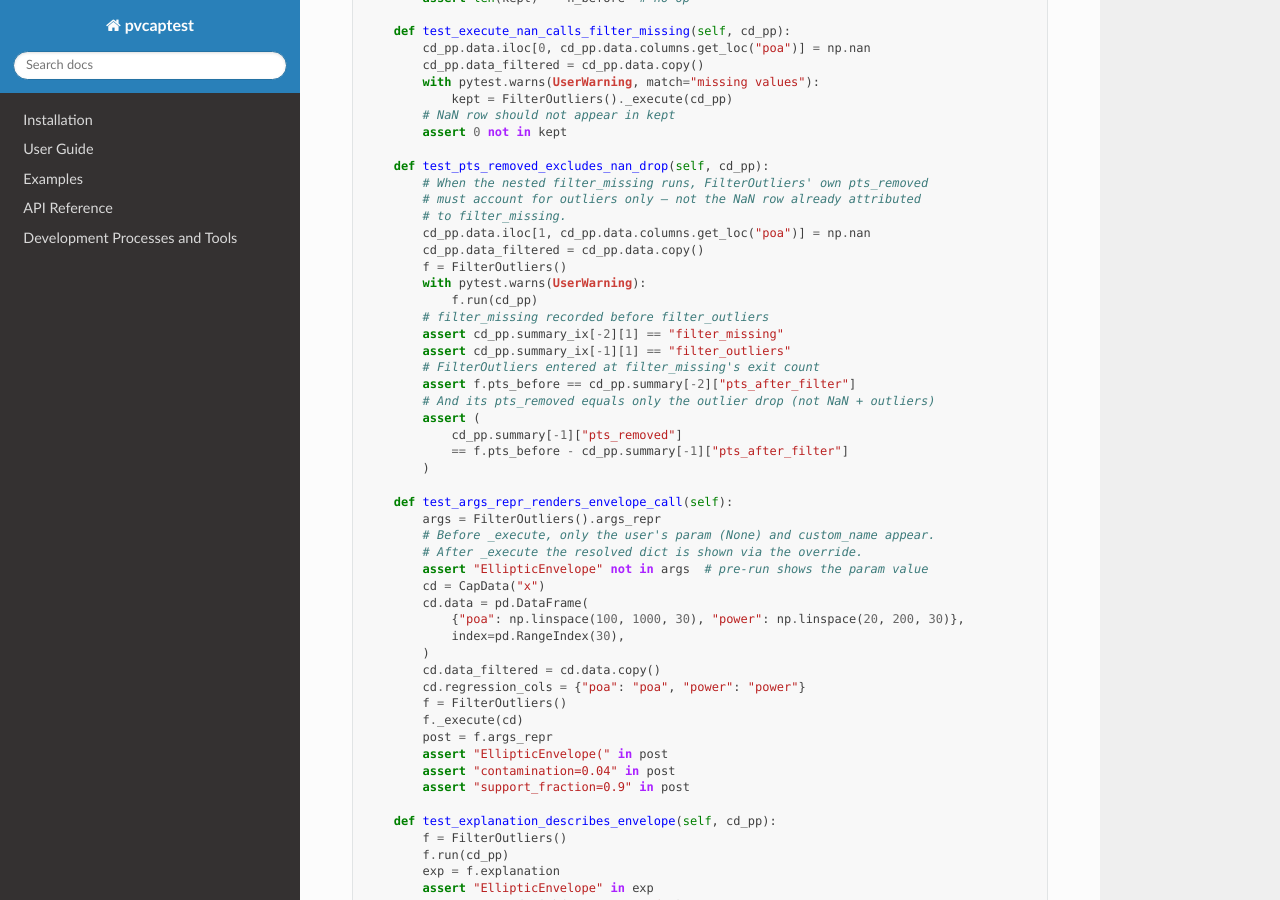
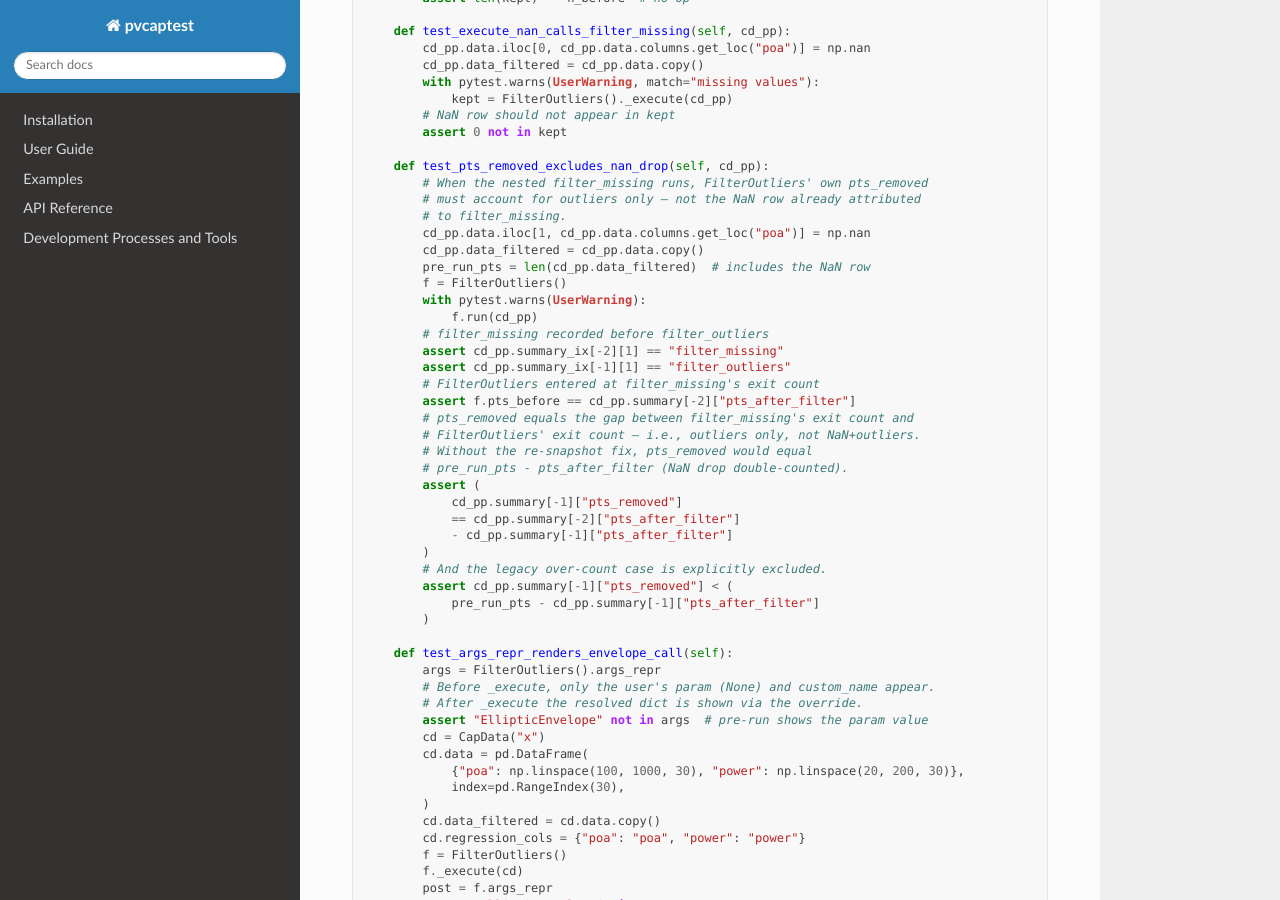
Before and after one commit to pvcaptest/pvcaptest, a Sphinx documentation site: the page built from docs/superpowers/plans/2026-06-03-filter-outliers.md, in a window 1280 px wide and 900 px high, scrolled down 3578 px. Built offline with Sphinx 7.4.7 and the Read the Docs theme 3.1.0, drawn with Linux system fonts in a browser that asks for light colours; pages that are not in the unit, such as notebooks, are missing from menus.

Commit message:
docs: replace tautological FilterOutliers attribution assertion
The previous "pts_removed == f.pts_before - pts_after_filter" assertion
was true by definition (_record_legacy_summary populates pts_removed as
exactly that subtraction), so it would pass even with the legacy
over-counting bug. Replace with two genuinely load-bearing assertions:
(a) pts_removed equals the gap between filter_missing's exit count and
FilterOutliers' exit count, and (b) it is strictly less than
pre_run_pts - pts_after_filter (the over-count case is explicitly
excluded).

Co-Authored-By: Claude Opus 4.7 <noreply@anthropic.com>

```diff
--- a/docs/superpowers/plans/2026-06-03-filter-outliers.md
+++ b/docs/superpowers/plans/2026-06-03-filter-outliers.md
@@ -131,6 +131,7 @@ class TestFilterOutliers:
         # to filter_missing.
         cd_pp.data.iloc[1, cd_pp.data.columns.get_loc("poa")] = np.nan
         cd_pp.data_filtered = cd_pp.data.copy()
+        pre_run_pts = len(cd_pp.data_filtered)  # includes the NaN row
         f = FilterOutliers()
         with pytest.warns(UserWarning):
             f.run(cd_pp)
@@ -139,10 +140,18 @@ class TestFilterOutliers:
         assert cd_pp.summary_ix[-1][1] == "filter_outliers"
         # FilterOutliers entered at filter_missing's exit count
         assert f.pts_before == cd_pp.summary[-2]["pts_after_filter"]
-        # And its pts_removed equals only the outlier drop (not NaN + outliers)
+        # pts_removed equals the gap between filter_missing's exit count and
+        # FilterOutliers' exit count — i.e., outliers only, not NaN+outliers.
+        # Without the re-snapshot fix, pts_removed would equal
+        # pre_run_pts - pts_after_filter (NaN drop double-counted).
         assert (
             cd_pp.summary[-1]["pts_removed"]
-            == f.pts_before - cd_pp.summary[-1]["pts_after_filter"]
+            == cd_pp.summary[-2]["pts_after_filter"]
+            - cd_pp.summary[-1]["pts_after_filter"]
+        )
+        # And the legacy over-count case is explicitly excluded.
+        assert cd_pp.summary[-1]["pts_removed"] < (
+            pre_run_pts - cd_pp.summary[-1]["pts_after_filter"]
         )
 
     def test_args_repr_renders_envelope_call(self):
```
